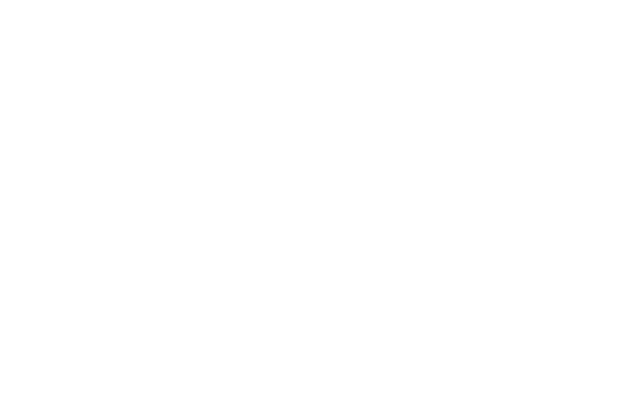
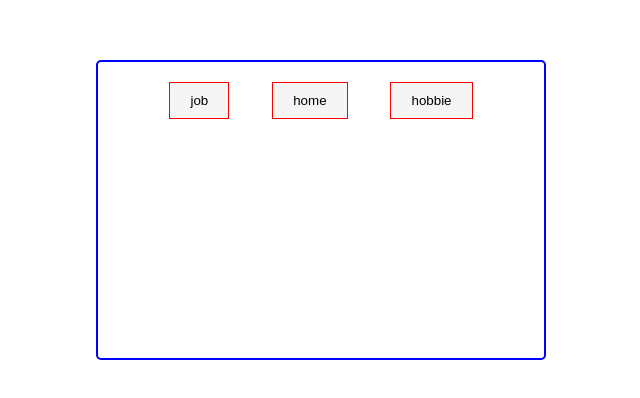
Before and after one commit to MaximMurysov/todo-categories, a React (Vite) app: page / in a window 1280 px wide. Shown: the part 190-588 px from the top of the page, without its empty margins (319-959 px from the left). Built offline with nearby package versions, Linux system fonts and the light colour scheme.

Commit message:
feat: render category buttons from array with basic styling

```diff
--- a/src/App.jsx
+++ b/src/App.jsx
@@ -1,3 +1,11 @@
-function App() {}
+import TodoApp from "./components/TodoApp";
+
+function App() {
+  return (
+    <div>
+      <TodoApp />
+    </div>
+  );
+}
 
 export default App;
--- /dev/null
+++ b/src/components/TodoApp.jsx
@@ -0,0 +1,25 @@
+import { useState } from "react";
+import styles from "./styles.module.css";
+
+function TodoApp() {
+  const category = ["job", "home", "hobbie"];
+  const [activeCategory, setActiveCategory] = useState("job");
+  const [todos, setTodos] = useState({
+    job: [],
+    home: [],
+    hobbie: [],
+  });
+
+  return (
+    <div className={styles.todo}>
+      <div className={styles["todo-container"]}>
+        <div className={styles.todos}>
+          {category.map((elem) => (
+            <button className={styles["todo-btn"]}>{elem}</button>
+          ))}
+        </div>
+      </div>
+    </div>
+  );
+}
+export default TodoApp;
--- /dev/null
+++ b/src/components/styles.module.css
@@ -0,0 +1,28 @@
+* {
+  margin: 0;
+  padding: 0;
+  box-sizing: border-box;
+}
+.todo {
+  display: flex;
+  align-items: center;
+  justify-content: center;
+  height: 100vh;
+}
+.todo-container {
+  width: 450px;
+  height: 300px;
+  border: 2px blue solid;
+  border-radius: 5px;
+  padding: 20px 50px;
+}
+.todos {
+  display: flex;
+  width: 100%;
+  justify-content: space-around;
+}
+.todo-btn {
+  padding: 10px 20px;
+  border: 1px red solid;
+  background-color: whitesmoke;
+}
```
